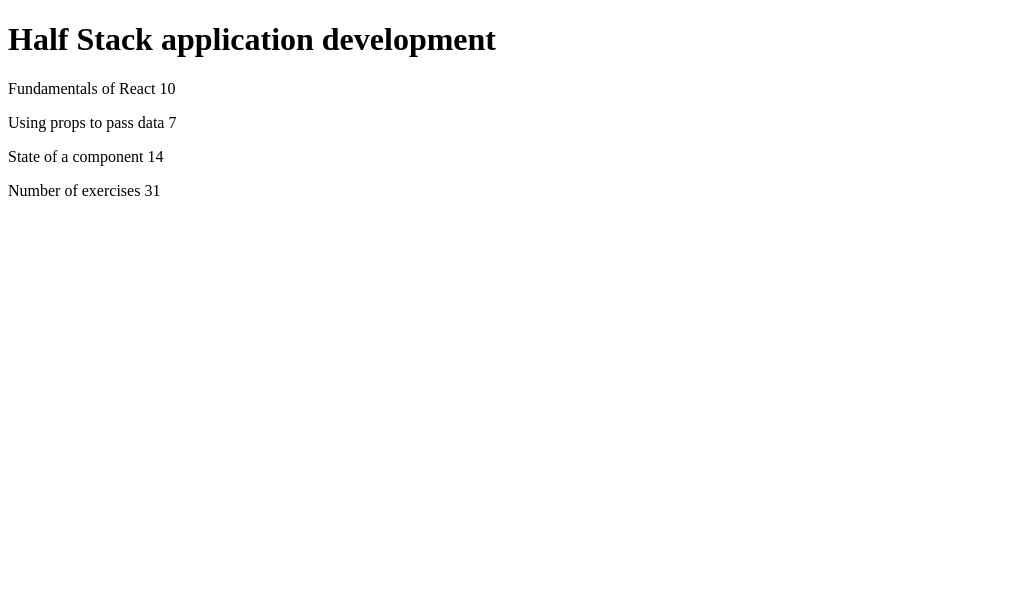
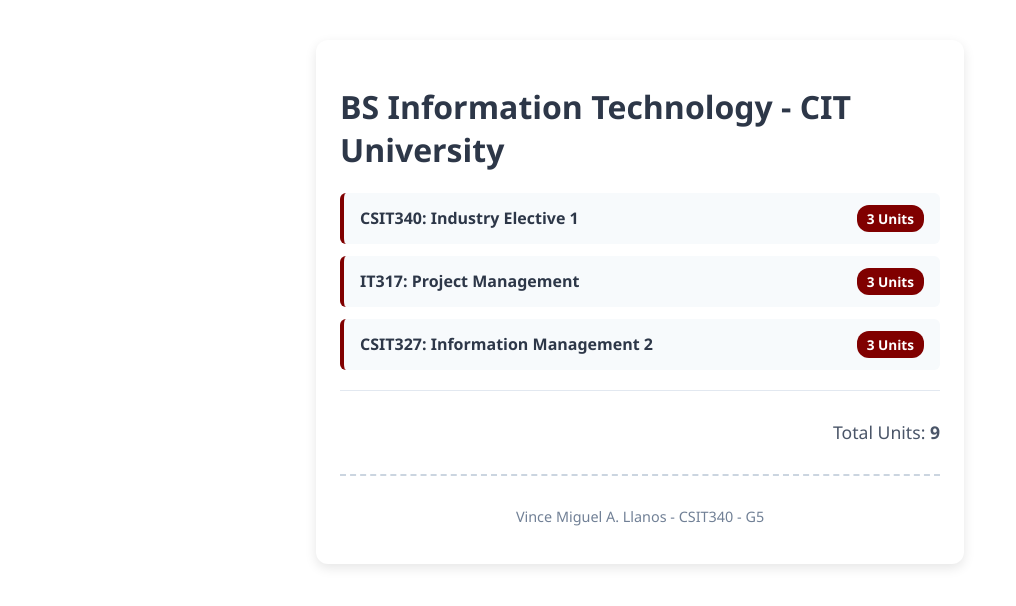
Before and after one commit to vincemiguelllanos/CSIT340G7-Lab3-Llanos, a React (Vite) app: page / in a window 1280 px wide. Shown: the top 606 px of the page, without its empty margins (0-1016 px from the left). Built offline with nearby package versions, Linux system fonts and the light colour scheme.

Commit message:
1.5: course information step 5

```diff
--- a/src/App.jsx
+++ b/src/App.jsx
@@ -4,15 +4,16 @@
 
 const Part = (props) => {
   return (
-    <p>
-      {props.part.name} {props.part.exercises}
-    </p>
+    <div style={styles.partCard}>
+      <p style={styles.partTitle}>{props.part.name}</p>
+      <span style={styles.unitBadge}>{props.part.exercises} Units</span>
+    </div>
   )
 }
 
 const Content = (props) => {
   return (
-    <div>
+    <div style={styles.contentContainer}>
       <Part part={props.parts[0]} />
       <Part part={props.parts[1]} />
       <Part part={props.parts[2]} />
@@ -21,38 +22,120 @@
 }
 
 const Total = (props) => {
+  const totalUnits =
+    props.parts[0].exercises +
+    props.parts[1].exercises +
+    props.parts[2].exercises
+
   return (
-    <p>
-      Number of exercises{' '}
-      {props.parts[0].exercises + props.parts[1].exercises + props.parts[2].exercises}
-    </p>
+    <div style={styles.totalBox}>
+      <p>Total Units: <strong>{totalUnits}</strong></p>
+    </div>
+  )
+}
+
+
+const Footer = (props) => {
+  return (
+    <footer style={styles.footer}>
+      <p>{props.fullName} - {props.courseCode} - {props.section}</p>
+    </footer>
   )
 }
 
 const App = () => {
-  const course = 'Half Stack application development'
+  const course = 'BS Information Technology - CIT University'
+
   const parts = [
     {
-      name: 'Fundamentals of React',
-      exercises: 10
+      name: 'CSIT340: Industry Elective 1',
+      exercises: 3
     },
     {
-      name: 'Using props to pass data',
-      exercises: 7
+      name: 'IT317: Project Management',
+      exercises: 3
     },
     {
-      name: 'State of a component',
-      exercises: 14
+      name: 'CSIT327: Information Management 2',
+      exercises: 3
     }
   ]
 
+
+  const studentInfo = {
+    fullName: 'Vince Miguel A. Llanos',
+    courseCode: 'CSIT340',
+    section: 'G5'
+  }
+
   return (
-    <div>
+    <div style={styles.container}>
       <Header course={course} />
       <Content parts={parts} />
       <Total parts={parts} />
+      <Footer
+        fullName={studentInfo.fullName}
+        courseCode={studentInfo.courseCode}
+        section={studentInfo.section}
+      />
     </div>
   )
 }
 
+const styles = {
+  container: {
+    fontFamily: 'Segoe UI, Tahoma, Geneva, Verdana, sans-serif',
+    maxWidth: '600px',
+    margin: '40px auto',
+    padding: '24px',
+    borderRadius: '12px',
+    backgroundColor: '#ffffff',
+    boxShadow: '0 4px 12px rgba(0,0,0,0.1)',
+    color: '#2d3748'
+  },
+  contentContainer: {
+    display: 'flex',
+    flexDirection: 'column',
+    gap: '12px',
+    margin: '20px 0'
+  },
+  partCard: {
+    display: 'flex',
+    justifyContent: 'space-between',
+    alignItems: 'center',
+    padding: '12px 16px',
+    backgroundColor: '#f7fafc',
+    borderLeft: '4px solid #800000',
+    borderRadius: '6px'
+  },
+  partTitle: {
+    margin: 0,
+    fontWeight: '600'
+  },
+  unitBadge: {
+    backgroundColor: '#800000',
+    color: '#ffffff',
+    padding: '4px 10px',
+    borderRadius: '12px',
+    fontSize: '0.85rem',
+    fontWeight: 'bold'
+  },
+  totalBox: {
+    textAlign: 'right',
+    paddingTop: '12px',
+    borderTop: '1px solid #e2e8f0',
+    fontSize: '1.1rem',
+    color: '#4a5568'
+  },
+  footer: {
+    marginTop: '30px',
+    paddingTop: '16px',
+    borderTop: '2px dashed #cbd5e0',
+    textAlign: 'center',
+    fontSize: '0.9rem',
+    color: '#718096',
+    fontWeight: '500'
+  }
+}
+
 export default App
```
